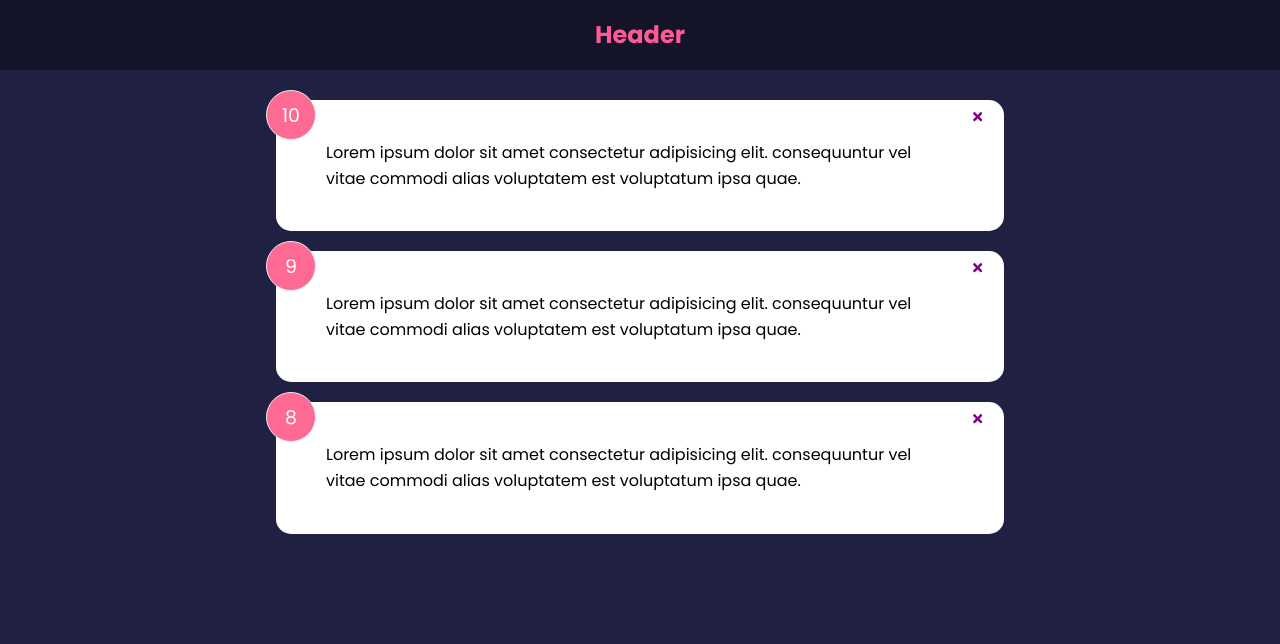
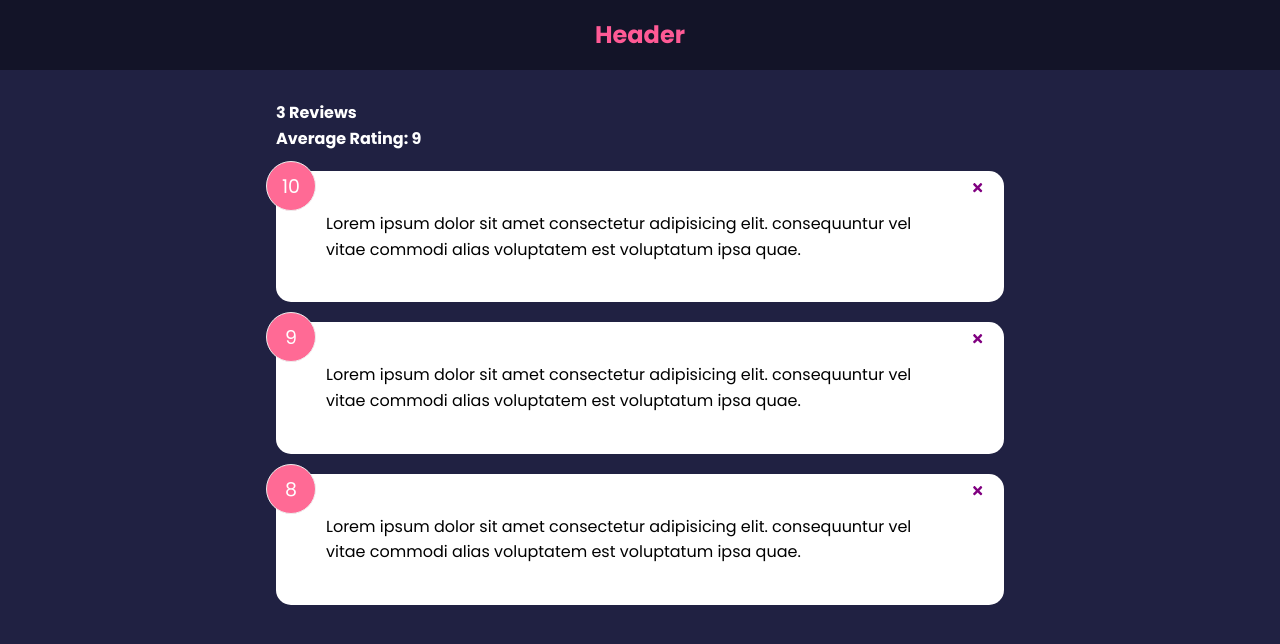
Before and after one commit to omarotxoa/feedback-app, a React (Create React App) app: page / in a window 1280 px wide. Shown: the top 644 px of the page. Built offline with nearby package versions, Linux system fonts and the light colour scheme.

Commit message:
Script FeedbackStats component

```diff
--- a/src/App.js
+++ b/src/App.js
@@ -1,6 +1,7 @@
 import {useState} from 'react'
 import Header from "./components/Header"
-import FeedbackList from "./components/FeedbackList";
+import FeedbackList from "./components/FeedbackList"
+import FeedbackStats from "./components/FeedbackStats"
 import FeedbackData from './data/FeedbackData'
 
 function App() {
@@ -16,6 +17,7 @@
     <>
       <Header />
       <div className="container">
+        <FeedbackStats feedback={feedback} />
         <FeedbackList feedback={feedback} handleDelete={deleteFeedback}/>
       </div>
     </>
--- /dev/null
+++ b/src/components/FeedbackStats.jsx
@@ -0,0 +1,23 @@
+import PropTypes from 'prop-types'
+
+function FeedbackStats({feedback}) {
+  // Calculate ratings average
+  let average = feedback.reduce((acc, cur) => {
+    return acc + cur.rating
+  }, 0) / feedback.length
+
+  average = average.toFixed(1).replace(/[.,]0$/, '')
+
+  return(
+    <div className='feedback-stats'>
+      <h4>{feedback.length} Reviews</h4>
+      <h4>Average Rating: {isNaN(average) ? 0 : average}</h4>
+    </div>
+  )
+}
+
+FeedbackStats.propTypes = {
+  feddback: PropTypes.array.isRequired
+}
+
+export default FeedbackStats
```
